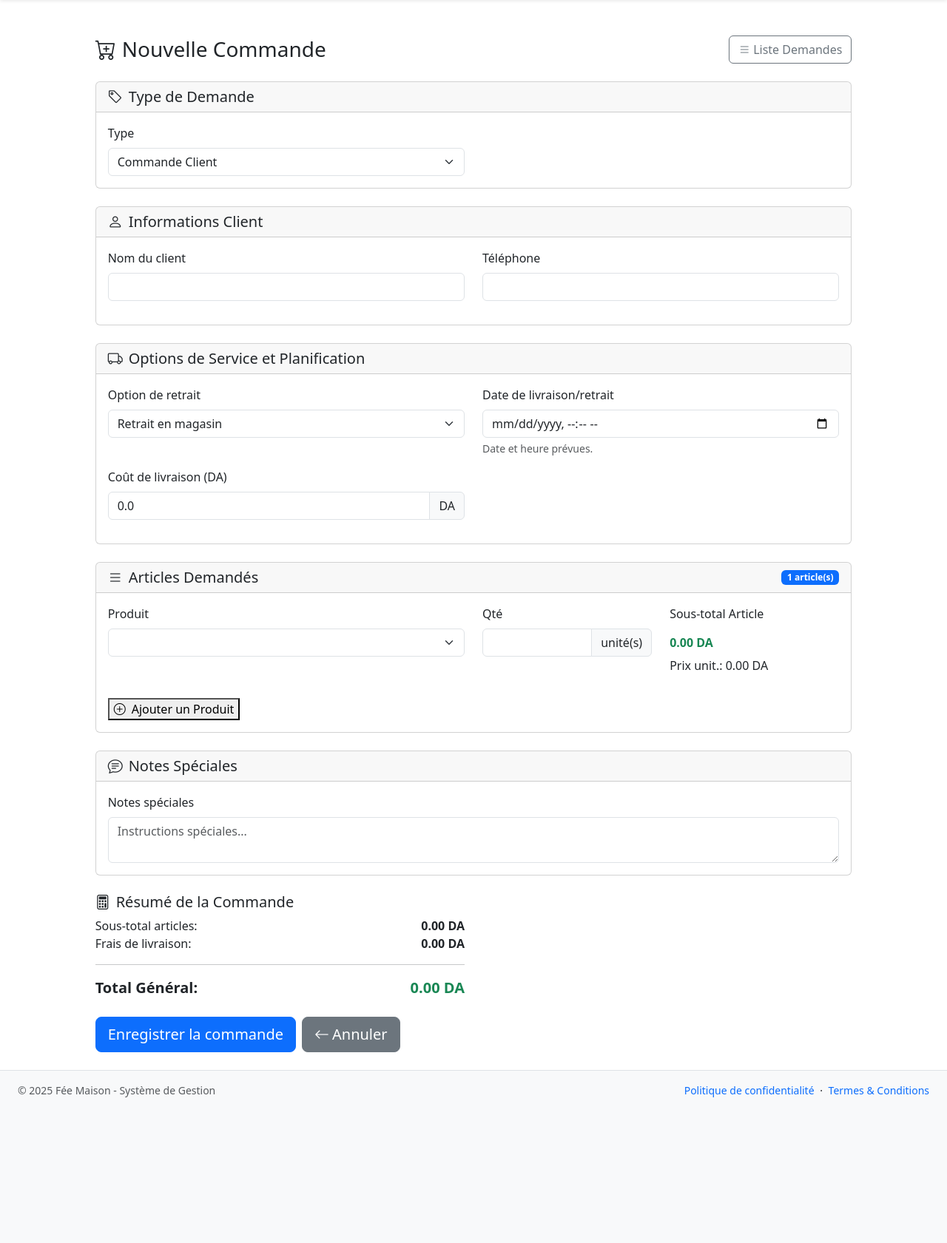
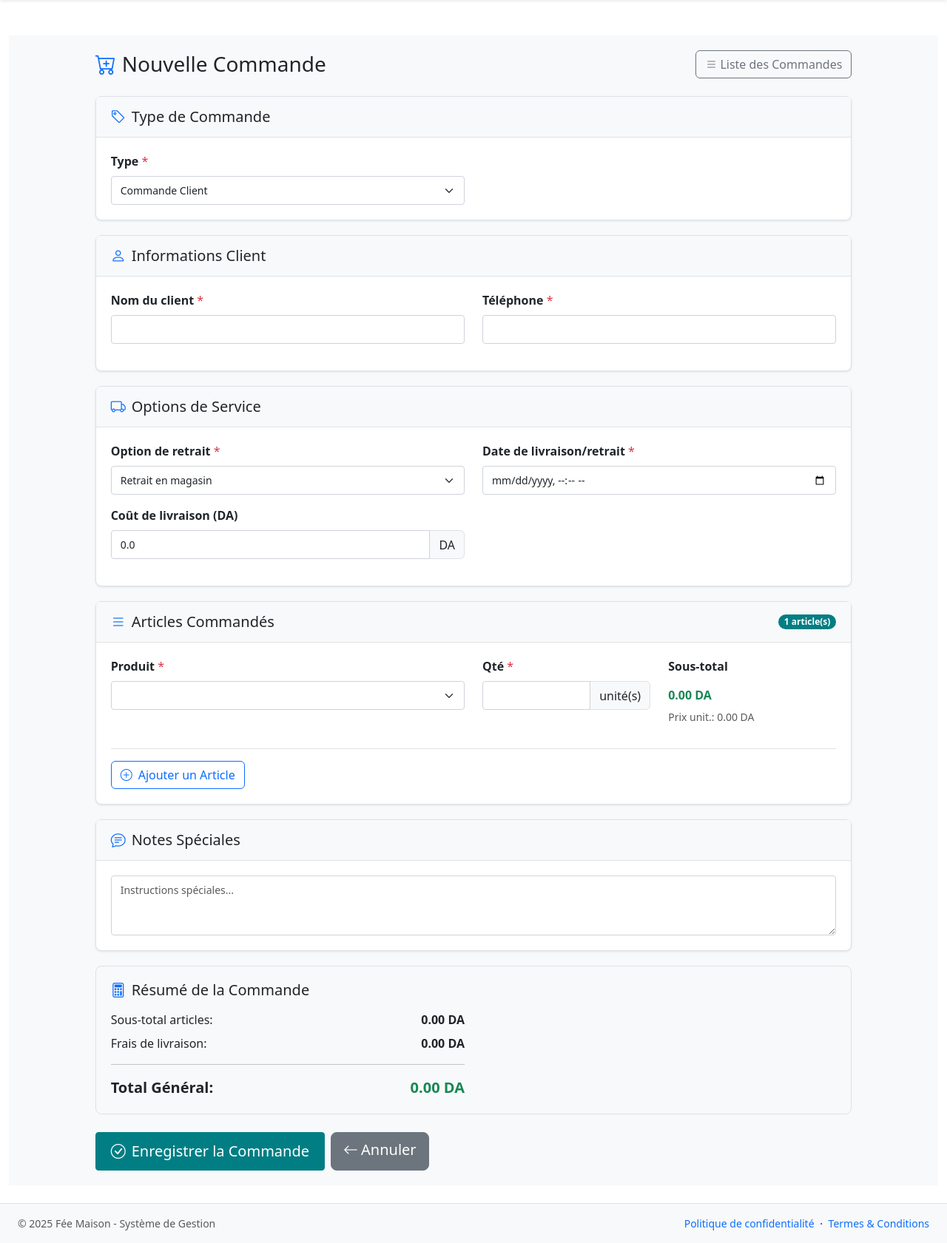
Before and after one commit to infocrasher/fee-maison-erp, a Flask app: template app/templates/orders/order_form_multifield.html in a window 1280 px wide. Shown: the part 56-1737 px from the top of the page at 74% size. Before the commit the page ends 1540 px from the top, so only its background shows below. Run offline with Flask 3, Linux system fonts and the light colour scheme; the template is opened without the code that fills it: values that come from a table or form of the project are taken from there, others are empty; some libraries are stand-ins or nearby versions.

Commit message:
🔄 A57200:22165-502025n6 6RP 14/06/2025 00:22:50ée 6AMi50165n - {14/06/2025 00:22ilenAM22e} [{14AM00:22e00:22i22e}]

```diff
--- a/app/templates/orders/order_form_multifield.html
+++ b/app/templates/orders/order_form_multifield.html
@@ -1,17 +1,99 @@
 {% extends "base.html" %}
 {% block content %}
+<style>
+/* Style inspiré d'Odoo */
+.form-container {
+    background: #f8f9fa;
+    min-height: 100vh;
+    padding: 20px 0;
+}
+
+.card {
+    background: white;
+    border: 1px solid #dee2e6;
+    border-radius: 8px;
+    box-shadow: 0 1px 3px rgba(0,0,0,0.1);
+    margin-bottom: 20px;
+}
+
+.card-header {
+    background: #f8f9fa;
+    border-bottom: 1px solid #dee2e6;
+    padding: 15px 20px;
+    border-radius: 7px 7px 0 0;
+}
+
+.card-body {
+    padding: 20px;
+}
+
+.form-control {
+    border: 1px solid #ced4da;
+    border-radius: 4px;
+    padding: 8px 12px;
+    font-size: 14px;
+}
+
+.form-control:focus {
+    border-color: #007bff;
+    box-shadow: 0 0 0 0.2rem rgba(0,123,255,.25);
+}
+
+.btn-primary {
+    background: #017e84;
+    border-color: #017e84;
+    color: white;
+    padding: 10px 20px;
+    border-radius: 4px;
+    font-weight: 500;
+}
+
+.btn-primary:hover {
+    background: #015a5f;
+    border-color: #015a5f;
+}
+
+.order-summary {
+    background: #f8f9fa;
+    border: 1px solid #dee2e6;
+    border-radius: 8px;
+    padding: 20px;
+    margin-top: 20px;
+}
+
+.field-required {
+    color: #dc3545;
+}
+
+.badge-info {
+    background: #017e84;
+    color: white;
+    padding: 4px 8px;
+    border-radius: 12px;
+    font-size: 12px;
+}
+</style>
+
+<div class="form-container">
     <div class="container-fluid">
         <div class="row justify-content-center">
             <div class="col-lg-10">
+                <!-- En-tête -->
                 <div class="d-flex justify-content-between align-items-center mb-4">
-                <h1 class="h3 mb-0"><i class="bi bi-cart-plus me-2"></i>Nouvelle Commande</h1>
-                <a href="{{ url_for('orders.list_orders') }}" class="btn btn-outline-secondary"><i class="bi bi-list me-1"></i>Liste Demandes</a>
+                    <h1 class="h3 mb-0 text-dark">
+                        <i class="bi bi-cart-plus me-2 text-primary"></i>Nouvelle Commande
+                    </h1>
+                    <a href="{{ url_for('orders.list_orders') }}" class="btn btn-outline-secondary">
+                        <i class="bi bi-list me-1"></i>Liste des Commandes
+                    </a>
                 </div>
 
+                <!-- Messages d'erreur -->
                 {% for field, errors in form.errors.items() %}
                     {% for error in errors %}
                         <div class="alert alert-danger" role="alert">
-                        <i class="bi bi-exclamation-triangle-fill me-2"></i> {{ form[field].label.text if field in form else field }}: {{ error }}
+                            <i class="bi bi-exclamation-triangle-fill me-2"></i>
+                            {{ form[field].label.text if field in form else field }}: {{ error }}
                         </div>
                     {% endfor %}
                 {% endfor %}
@@ -19,40 +101,46 @@
                 <form method="POST" id="order-form">
                     {{ form.hidden_tag() }}
 
-                <div class="card mb-4">
-                    <div class="card-header"><h5 class="card-title mb-0"><i class="bi bi-tag me-2"></i>Type de Demande</h5></div>
+                    <!-- Type de commande -->
+                    <div class="card">
+                        <div class="card-header">
+                            <h5 class="card-title mb-0">
+                                <i class="bi bi-tag me-2 text-primary"></i>Type de Commande
+                            </h5>
+                        </div>
                         <div class="card-body">
                             <div class="row">
                                 <div class="col-md-6">
-                                {{ form.order_type.label(class="form-label", id="order_type_label") }}
-                                {{ form.order_type(class="form-select", id="order_type") }}
+                                    {{ form.order_type.label(class="form-label fw-bold") }}
+                                    <span class="field-required">*</span>
+                                    {{ form.order_type(class="form-select form-control", id="order_type") }}
                                 </div>
                             </div>
                         </div>
                     </div>
 
-                <div class="card mb-4" id="customer_section_card">
-                    <div class="card-header"><h5 class="card-title mb-0"><i class="bi bi-person me-2"></i>Informations Client</h5></div>
+                    <!-- Informations Client -->
+                    <div class="card" id="customer_section_card">
+                        <div class="card-header">
+                            <h5 class="card-title mb-0">
+                                <i class="bi bi-person me-2 text-primary"></i>Informations Client
+                            </h5>
+                        </div>
                         <div class="card-body">
                             <div class="row">
                                 <div class="col-md-6 mb-3">
-                                {{ form.customer_name.label(class="form-label") }}
+                                    {{ form.customer_name.label(class="form-label fw-bold") }}
+                                    <span class="field-required">*</span>
                                     {{ form.customer_name(class="form-control" + (' is-invalid' if form.customer_name.errors else ""), id="customer_name_input") }}
                                     {% for error in form.customer_name.errors %}
                                         <div class="invalid-feedback d-block">{{ error }}</div>
                                     {% endfor %}
                                 </div>
                                 <div class="col-md-6 mb-3">
-                                {{ form.customer_phone.label(class="form-label") }}
+                                    {{ form.customer_phone.label(class="form-label fw-bold") }}
+                                    <span class="field-required">*</span>
                                     {{ form.customer_phone(class="form-control" + (' is-invalid' if form.customer_phone.errors else ""), id="customer_phone_input") }}
                                     {% for error in form.customer_phone.errors %}
-                                    <div class="invalid-feedback d-block">{{ error }}</div>
-                                {% endfor %}
-                            </div>
-                            <div class="col-12" id="customer_address_wrapper">
-                                {{ form.customer_address.label(class="form-label") }}
-                                {{ form.customer_address(class="form-control" + (' is-invalid' if form.customer_address.errors else ""), id="customer_address_input", placeholder="Adresse complète...") }}
-                                {% for error in form.customer_address.errors %}
                                         <div class="invalid-feedback d-block">{{ error }}</div>
                                     {% endfor %}
                                 </div>
@@ -60,24 +148,38 @@
                         </div>
                     </div>
 
-                <div class="card mb-4" id="service_and_planning_section_card">
-                    <div class="card-header"><h5 class="card-title mb-0"><i class="bi bi-truck me-2"></i>Options de Service et Planification</h5></div>
+                    <!-- Options de Service -->
+                    <div class="card" id="service_section_card">
+                        <div class="card-header">
+                            <h5 class="card-title mb-0">
+                                <i class="bi bi-truck me-2 text-primary"></i>Options de Service
+                            </h5>
+                        </div>
                         <div class="card-body">
                             <div class="row">
-                            <div class="col-md-6 mb-3" id="delivery_option_wrapper_div">
-                                {{ form.delivery_option.label(class="form-label") }}
-                                {{ form.delivery_option(class="form-select", id="delivery_option") }}
+                                <div class="col-md-6 mb-3" id="delivery_option_wrapper">
+                                    {{ form.delivery_option.label(class="form-label fw-bold") }}
+                                    <span class="field-required">*</span>
+                                    {{ form.delivery_option(class="form-select form-control", id="delivery_option") }}
                                 </div>
-                            <div class="col-md-6 mb-3" id="due_date_wrapper_div">
-                                {{ form.due_date.label(class="form-label") }}
+                                <div class="col-md-6 mb-3">
+                                    {{ form.due_date.label(class="form-label fw-bold") }}
+                                    <span class="field-required">*</span>
                                     {{ form.due_date(class="form-control" + (" is-invalid" if form.due_date.errors else ""), id="due_date", type="datetime-local") }}
                                     {% if form.due_date.errors %}
                                         <div class="invalid-feedback d-block">{% for error in form.due_date.errors %}{{ error }}{% endfor %}</div>
                                     {% endif %}
-                                <div class="form-text">Date et heure prévues.</div>
                                 </div>
-                            <div class="col-md-6 mb-3 price-related" id="delivery_cost_field_wrapper_div">
-                                {{ form.delivery_cost.label(class="form-label") }}
+                                <div class="col-12 mb-3" id="customer_address_wrapper" style="display: none;">
+                                    {{ form.customer_address.label(class="form-label fw-bold") }}
+                                    <span class="field-required">*</span>
+                                    {{ form.customer_address(class="form-control" + (' is-invalid' if form.customer_address.errors else ""), id="customer_address_input", placeholder="Adresse complète de livraison...") }}
+                                    {% for error in form.customer_address.errors %}
+                                        <div class="invalid-feedback d-block">{{ error }}</div>
+                                    {% endfor %}
+                                </div>
+                                <div class="col-md-6 mb-3" id="delivery_cost_wrapper">
+                                    {{ form.delivery_cost.label(class="form-label fw-bold") }}
                                     <div class="input-group">
                                         {{ form.delivery_cost(class="form-control" + (' is-invalid' if form.delivery_cost.errors else ""), id="delivery_cost", step="0.01") }}
                                         <span class="input-group-text">DA</span>
@@ -90,122 +192,148 @@
                         </div>
                     </div>
 
-                <!-- Bloc articles (FieldList + FormField) intégré ICI -->
-                <div class="card mb-4">
+                    <!-- Articles -->
+                    <div class="card">
                         <div class="card-header d-flex justify-content-between align-items-center">
-                        <h5 class="card-title mb-0"><i class="bi bi-list me-2"></i>Articles Demandés</h5>
-                        <span class="badge bg-primary" id="items-count">{{ form.items|length }} article(s)</span>
+                            <h5 class="card-title mb-0">
+                                <i class="bi bi-list me-2 text-primary"></i>Articles Commandés
+                            </h5>
+                            <span class="badge badge-info" id="items-count">{{ form.items|length }} article(s)</span>
                         </div>
                         <div class="card-body">
-                        <div class="order-items-container">
                             <div id="items-container">
                                 {% for subform in form.items %}
-                                    <div class="item-row" data-index="{{ loop.index0 }}">
+                                    <div class="item-row border-bottom pb-3 mb-3" data-index="{{ loop.index0 }}">
                                         <div class="row">
                                             <div class="col-md-6 mb-3">
-                                                {{ subform.product.label(class="form-label") }}
-                                                {{ subform.product(class="form-select product-select initial-item-select", id="items-{{ loop.index0 }}-product", data_index=loop.index0) }}
-                                                {% for error in subform.product.errors %}
-                                                    <div class="invalid-feedback d-block">{{ error }}</div>
-                                                {% endfor %}
+                                                {{ subform.product.label(class="form-label fw-bold") }}
+                                                <span class="field-required">*</span>
+                                                {{ subform.product(class="form-select form-control product-select", id="items-{{ loop.index0 }}-product", data_index=loop.index0) }}
                                             </div>
                                             <div class="col-md-3 mb-3">
-                                                {{ subform.quantity.label(class="form-label") }}
+                                                {{ subform.quantity.label(class="form-label fw-bold") }}
+                                                <span class="field-required">*</span>
                                                 <div class="input-group">
                                                     {{ subform.quantity(class="form-control quantity-input", min="1", id="items-{{ loop.index0 }}-quantity", data_index=loop.index0) }}
                                                     <span class="input-group-text">unité(s)</span>
                                                 </div>
-                                                {% for error in subform.quantity.errors %}
-                                                    <div class="invalid-feedback d-block">{{ error }}</div>
-                                                {% endfor %}
                                             </div>
-                                            <div class="col-md-3 mb-3 price-related">
-                                                <label class="form-label">Sous-total Article</label>
+                                            <div class="col-md-3 mb-3">
+                                                <label class="form-label fw-bold">Sous-total</label>
                                                 <div class="form-control-plaintext fw-bold text-success item-subtotal" data-index="{{ loop.index0 }}">0.00 DA</div>
-                                                <div class="price-preview" data-index="{{ loop.index0 }}">Prix unit.: <span class="unit-price">0.00</span> DA</div>
+                                                <div class="text-muted small price-preview" data-index="{{ loop.index0 }}">Prix unit.: <span class="unit-price">0.00</span> DA</div>
                                             </div>
                                         </div>
-                                        {% if subform.errors %}
-                                            <div class="row">
-                                                <div class="col-12">
-                                                    {% for fieldname, errors in subform.errors.items() %}
-                                                        {% for error in errors %}
-                                                            <div class="text-danger small mt-1">{{ error }}</div>
-                                                        {% endfor %}
-                                                    {% endfor %}
-                                                </div>
-                                            </div>
-                                        {% endif %}
                                     </div>
                                 {% endfor %}
                             </div>
-                            <button type="button" class="add-item-btn mt-3" onclick="addItem()">
-                                <i class="bi bi-plus-circle me-2"></i>Ajouter un Produit
+                            <button type="button" class="btn btn-outline-primary" onclick="addItem()">
+                                <i class="bi bi-plus-circle me-2"></i>Ajouter un Article
                             </button>
                         </div>
                     </div>
+
+                    <!-- Notes -->
+                    <div class="card">
+                        <div class="card-header">
+                            <h5 class="card-title mb-0">
+                                <i class="bi bi-chat-text me-2 text-primary"></i>Notes Spéciales
+                            </h5>
                         </div>
-                <!-- fin du bloc articles -->
-
-                <div class="card mb-4">
-                    <div class="card-header"><h5 class="card-title mb-0"><i class="bi bi-chat-text me-2"></i>Notes Spéciales</h5></div>
                         <div class="card-body">
-                        {{ form.notes.label(class="form-label") }}
-                        {{ form.notes(class="form-control", id="notes_input", placeholder="Instructions spéciales...") }}
+                            {{ form.notes(class="form-control", id="notes_input", placeholder="Instructions spéciales...", rows="3") }}
                         </div>
                     </div>
 
-                <div class="order-summary price-related">
-                    <h5><i class="bi bi-calculator me-2"></i>Résumé de la Commande</h5>
+                    <!-- Résumé -->
+                    <div class="order-summary" id="order_summary">
+                        <h5 class="mb-3">
+                            <i class="bi bi-calculator me-2 text-primary"></i>Résumé de la Commande
+                        </h5>
                         <div class="row">
                             <div class="col-md-6">
-                            <div class="d-flex justify-content-between"><span>Sous-total articles:</span><span class="fw-bold" id="items-total">0.00 DA</span></div>
-                            <div class="d-flex justify-content-between" id="delivery_total_summary_line_display"><span>Frais de livraison:</span><span class="fw-bold" id="delivery-total">0.00 DA</span></div>
+                                <div class="d-flex justify-content-between mb-2">
+                                    <span>Sous-total articles:</span>
+                                    <span class="fw-bold" id="items-total">0.00 DA</span>
+                                </div>
+                                <div class="d-flex justify-content-between mb-2" id="delivery_total_line">
+                                    <span>Frais de livraison:</span>
+                                    <span class="fw-bold" id="delivery-total">0.00 DA</span>
+                                </div>
                                 <hr>
-                            <div class="d-flex justify-content-between fs-5"><span><strong>Total Général:</strong></span><span class="fw-bold text-success" id="grand-total">0.00 DA</span></div>
+                                <div class="d-flex justify-content-between fs-5">
+                                    <span><strong>Total Général:</strong></span>
+                                    <span class="fw-bold text-success" id="grand-total">0.00 DA</span>
+                                </div>
                             </div>
                         </div>
                     </div>
 
+                    <!-- Boutons -->
                     <div class="d-flex gap-2 mt-4">
-                    <input class="btn btn-primary btn-lg" id="submit" name="submit" type="submit" value="Enregistrer la commande">
-                    <a href="{{ url_for('orders.list_orders') }}" class="btn btn-secondary btn-lg"><i class="bi bi-arrow-left me-1"></i>Annuler</a>
+                        <button type="submit" class="btn btn-primary btn-lg">
+                            <i class="bi bi-check-circle me-2"></i>Enregistrer la Commande
+                        </button>
+                        <a href="{{ url_for('orders.list_orders') }}" class="btn btn-secondary btn-lg">
+                            <i class="bi bi-arrow-left me-1"></i>Annuler
+                        </a>
                     </div>
                 </form>
             </div>
         </div>
     </div>
+</div>
 
 <script>
-function updateAddressFieldVisibility() {
+function updateFormVisibility() {
     const orderType = document.getElementById('order_type').value;
     const deliveryOption = document.getElementById('delivery_option').value;
+
+    const customerSection = document.getElementById('customer_section_card');
+    const serviceSection = document.getElementById('service_section_card');
+    const deliveryOptionWrapper = document.getElementById('delivery_option_wrapper');
+    const deliveryCostWrapper = document.getElementById('delivery_cost_wrapper');
     const addressWrapper = document.getElementById('customer_address_wrapper');
-    if (orderType === 'customer_order' && deliveryOption === 'delivery') {
+    const deliveryTotalLine = document.getElementById('delivery_total_line');
+
+    if (orderType === 'customer_order') {
+        // Commande client : tout afficher
+        customerSection.style.display = 'block';
+        deliveryOptionWrapper.style.display = 'block';
+        deliveryCostWrapper.style.display = 'block';
+        deliveryTotalLine.style.display = 'flex';
+
+        // Adresse uniquement si livraison
+        if (deliveryOption === 'delivery') {
             addressWrapper.style.display = 'block';
         } else {
             addressWrapper.style.display = 'none';
         }
-}
-function updateCustomerSectionVisibility() {
-    const orderType = document.getElementById('order_type').value;
-    const customerSection = document.getElementById('customer_section_card');
-    if (orderType === 'customer_order') {
-        customerSection.style.display = 'block';
     } else {
+        // Production comptoir : cacher client et livraison
         customerSection.style.display = 'none';
+        deliveryOptionWrapper.style.display = 'none';
+        deliveryCostWrapper.style.display = 'none';
+        addressWrapper.style.display = 'none';
+        deliveryTotalLine.style.display = 'none';
     }
 }
-document.addEventListener('DOMContentLoaded', function () {
+
+document.addEventListener('DOMContentLoaded', function() {
     const orderType = document.getElementById('order_type');
     const deliveryOption = document.getElementById('delivery_option');
-    orderType.addEventListener('change', function () {
-        updateAddressFieldVisibility();
-        updateCustomerSectionVisibility();
+
+    orderType.addEventListener('change', updateFormVisibility);
+    deliveryOption.addEventListener('change', updateFormVisibility);
+
+    // Initialiser l'affichage
+    updateFormVisibility();
 });
-    deliveryOption.addEventListener('change', updateAddressFieldVisibility);
-    updateAddressFieldVisibility();
-    updateCustomerSectionVisibility();
-});
+
+// Fonction pour ajouter un article (à adapter selon votre logique existante)
+function addItem() {
+    // Votre logique d'ajout d'article ici
+    console.log('Ajouter un article');
+}
 </script>
 {% endblock %}
```
Lines whose indentation alone changed are shown as unchanged.
